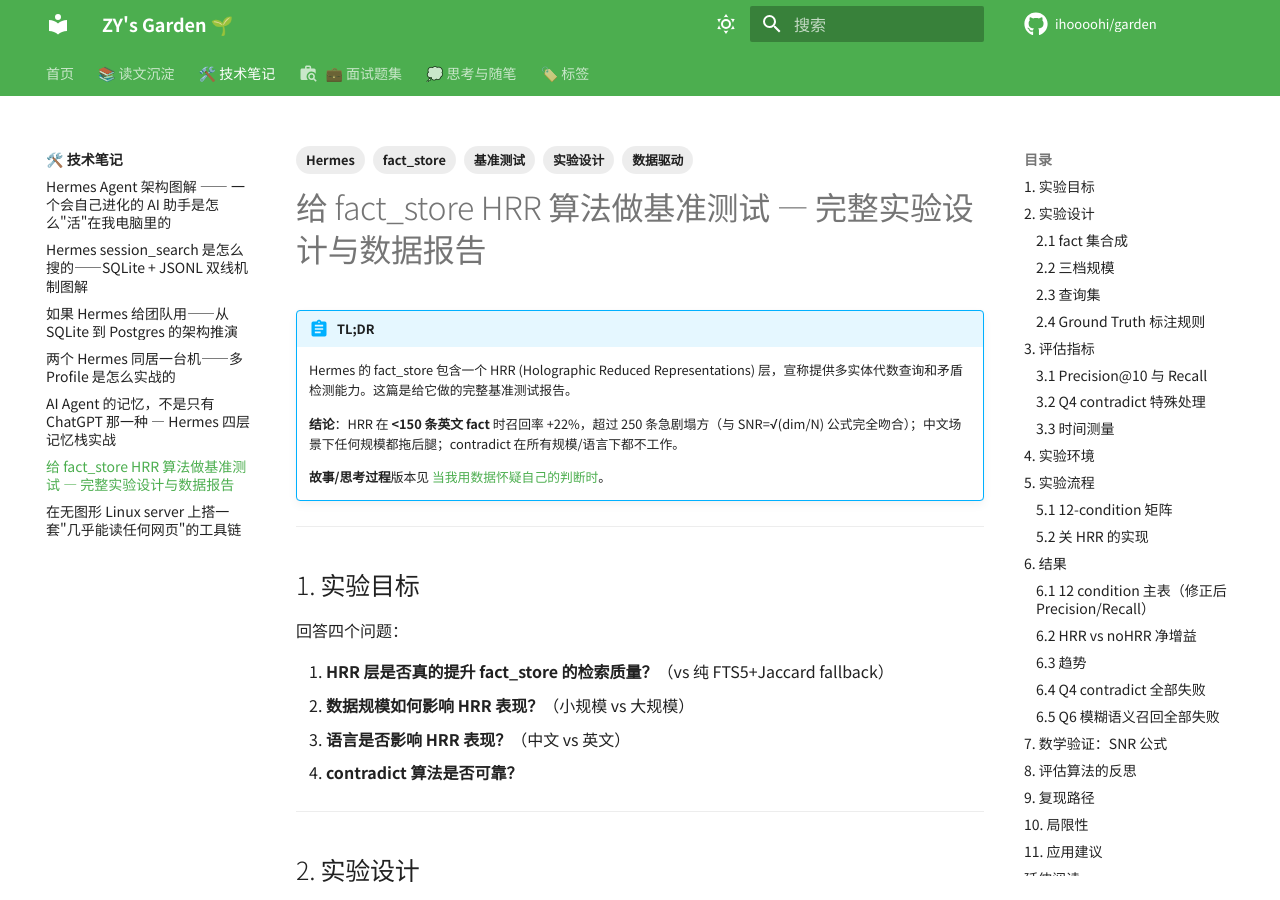
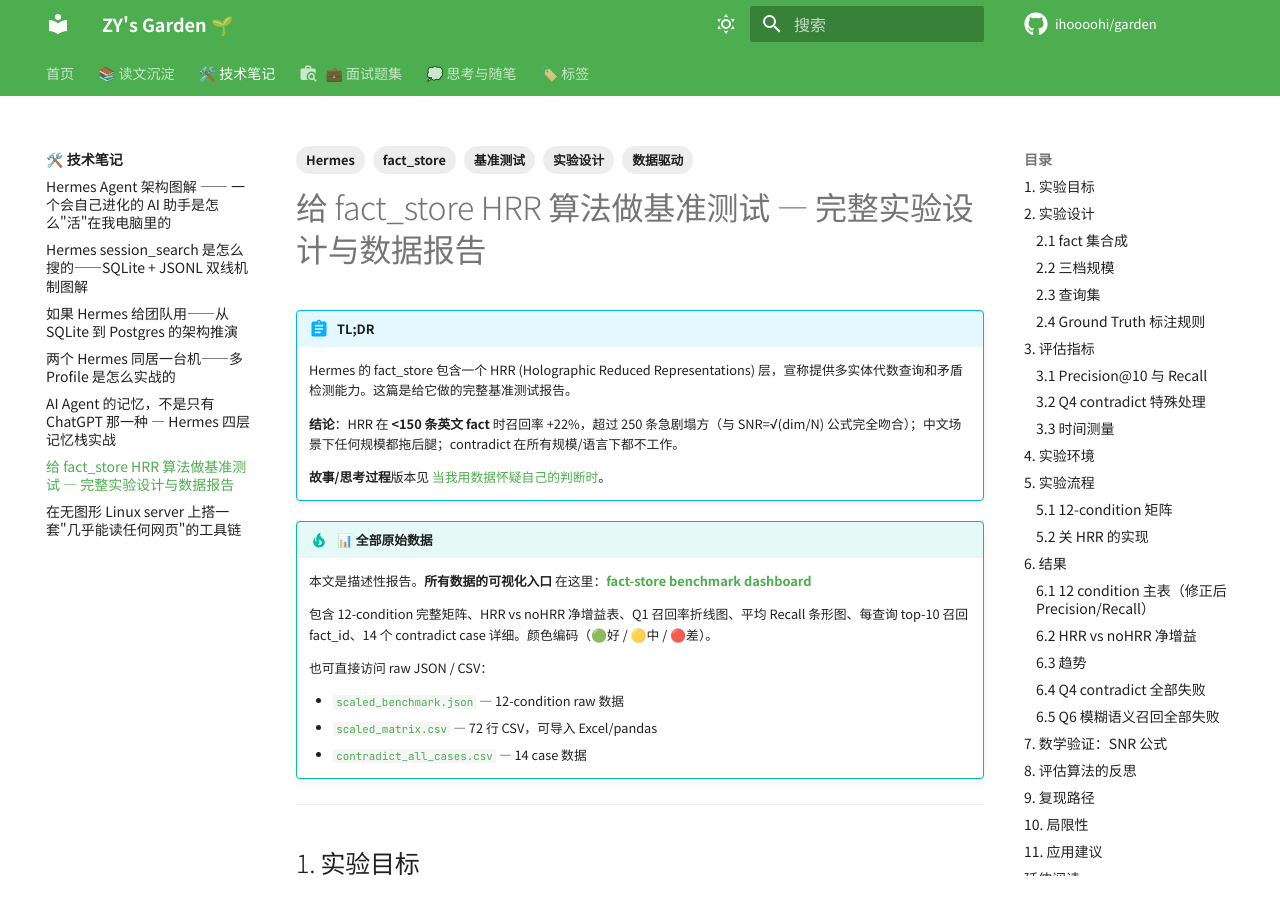
Before and after one commit to ihoooohi/garden, an MkDocs documentation site: the page built from docs/tech/fact-store-benchmark-report.md, in a window 1280 px wide and 900 px high. Built offline with MkDocs 1.6.1 and Material for MkDocs 9.7.7, drawn with Linux system fonts in a browser that asks for light colours; comment, search, counter and statistics services are not loaded.

Commit message:
🔗 两篇 benchmark 文章顶部加 dashboard 链接
让读者从文章入口直接跳到完整原始数据可视化页面

```diff
--- a/docs/tech/fact-store-benchmark-report.md
+++ b/docs/tech/fact-store-benchmark-report.md
@@ -18,6 +18,17 @@ tags:
     **结论**：HRR 在 **<150 条英文 fact** 时召回率 +22%，超过 250 条急剧塌方（与 SNR=√(dim/N) 公式完全吻合）；中文场景下任何规模都拖后腿；contradict 在所有规模/语言下都不工作。
 
     **故事/思考过程**版本见 [当我用数据怀疑自己的判断时](../thoughts/data-driven-correction.md)。
+
+!!! tip "📊 全部原始数据"
+    本文是描述性报告。**所有数据的可视化入口** 在这里：[**fact-store benchmark dashboard**](../data/fact-store-benchmark-raw.html)
+
+    包含 12-condition 完整矩阵、HRR vs noHRR 净增益表、Q1 召回率折线图、平均 Recall 条形图、每查询 top-10 召回 fact_id、14 个 contradict case 详细。颜色编码（🟢好 / 🟡中 / 🔴差）。
+
+    也可直接访问 raw JSON / CSV：
+
+    - [`scaled_benchmark.json`](../data/scaled_benchmark.json) — 12-condition raw 数据
+    - [`scaled_matrix.csv`](../data/scaled_matrix.csv) — 72 行 CSV，可导入 Excel/pandas
+    - [`contradict_all_cases.csv`](../data/contradict_all_cases.csv) — 14 case 数据
 
 ---
 
```
Also changed, not shown: docs/thoughts/data-driven-correction.md (+5 -0 lines).
